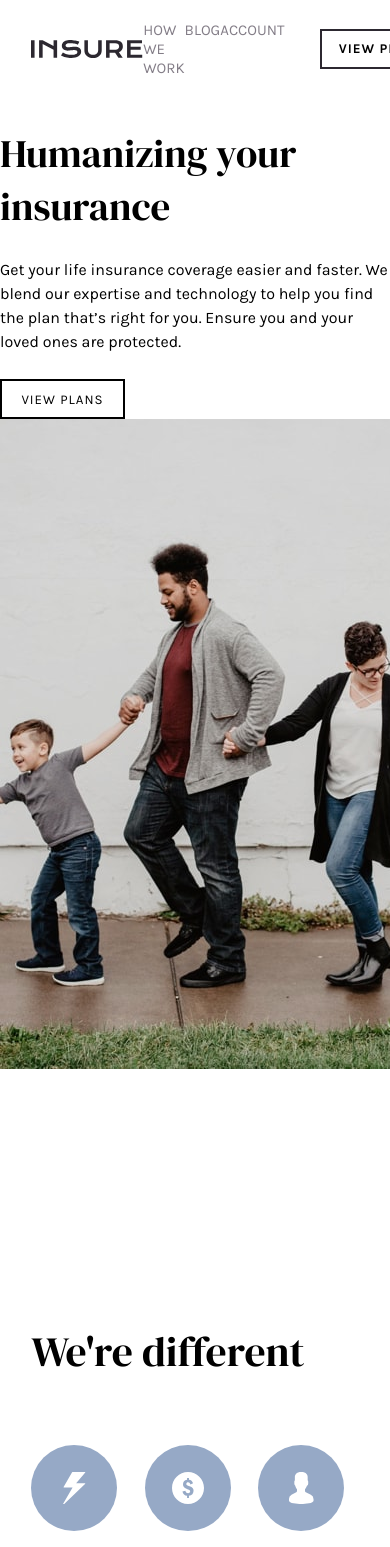
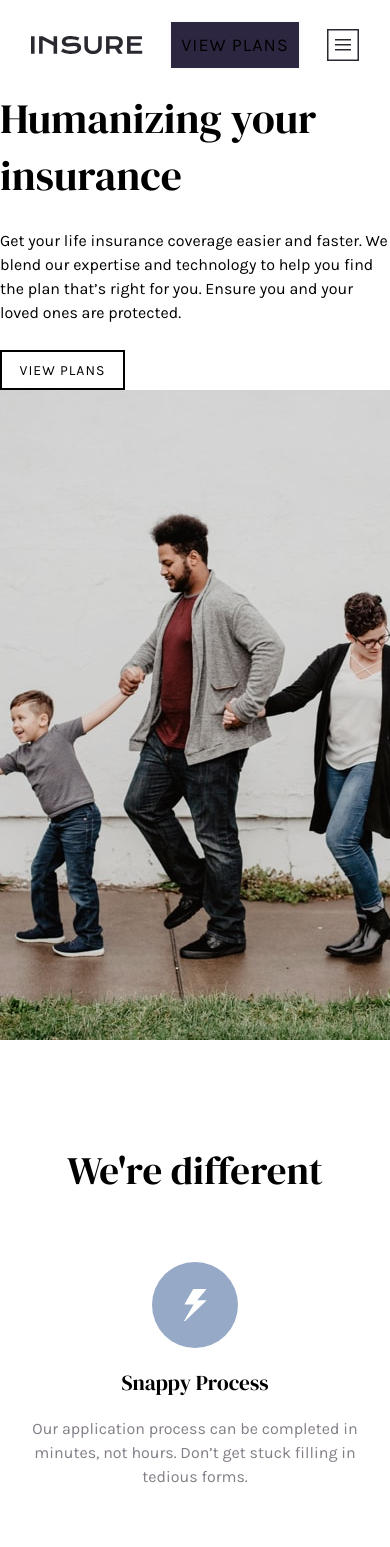
Before and after one commit to Diarrah/FEM-React-Insure, a React (Create React App) app: page / in a window 390 px wide. Shown: the top 1547 px of the page. Built offline with nearby package versions, Linux system fonts and the light colour scheme.

Commit message:
MQs for responsiveness

```diff
--- a/src/styles/_button.scss
+++ b/src/styles/_button.scss
@@ -2,27 +2,50 @@
     cursor: pointer;
     position: relative;
     font-family: inherit;
+    font-size: 14px;
     letter-spacing: 1px;
     text-transform: uppercase;
     border: 2px solid;
     background-color: transparent;
     height: 40px; min-width: 125px;
     padding: 0 10px;
-    transition: .2s;
-    z-index: 5;
+    transition: .35s;
+    z-index: 4;
 
     &:active {
         transform: scale(0.98);
     }
 
+    &:hover {
+        border-radius: 50px;
+    }
+
     &--black {
-        border-color: #2C2830;
+        display: flex;
+        align-items: center;
+        justify-content: center;
+        border-color: $dark-gray;
         font-weight: 700;
 
         &:hover {
-            background-color: #2C2830;
-            border-color: #2C2830;
+            background-color: $dark-gray;
+            border-color: $dark-gray;
             color: $light-gray;
+        }
+
+        @include rwd(710) {
+            background-color: $dark-violet;
+            border-color: $light-gray;
+            font-size: 18px;
+            letter-spacing: 1px;
+            font-weight: normal;
+            height: 50px;
+            transition: .45s;
+
+            &:hover {
+                background-color: $light-gray;
+                color: $dark-violet !important;
+            }
         }
     }
 
--- a/src/styles/_cta.scss
+++ b/src/styles/_cta.scss
@@ -22,4 +22,23 @@
         background-position: right center;
         background-repeat: no-repeat;
     }
+
+    button {
+        width: 140px;
+    }
+
+    @include rwd(650) {
+        flex-direction: column;
+        text-align: center;
+
+        &__heading {
+            max-width: 100%;
+            margin-bottom: 30px;
+        }
+
+        &::after {
+            background-position: top right;
+            background-image: url(../images/bg-pattern-how-we-work-mobile.svg);
+        }
+    }
 }
--- a/src/styles/_different.scss
+++ b/src/styles/_different.scss
@@ -7,12 +7,36 @@
     }
 
     &__heading {
+        position: relative;
         font-size: calc(2.3em + 1.25vw);
+        z-index: 1;
     }
 
     &__card__container {
         @include flex-btwn();
         margin-top: 65px;
+    }
+
+    @include tablet-breakpoint {
+        margin: 117px 8vw 0;
+
+        &__card__container {
+            flex-direction: column;
+        }
+    }
+
+    @include rwd(500) {
+        text-align: center;
+        margin-top: 100px;
+
+        &__line {
+            width: 40%;
+            margin: 0 auto 40px;
+        }
+
+        &__heading {
+            font-size: calc(2em + 1.8vw);
+        }
     }
 }
 
@@ -28,4 +52,26 @@
         color: $dark-grayish-violet;
         line-height: 1.5;
     }
+
+    @include tablet-breakpoint {
+        display: flex;
+        align-items: center;
+        width: 100%;
+        margin-bottom: 40px;
+
+        &:nth-of-type(3) { margin-bottom: 0 }
+
+        &__textbox {
+            margin-left: 40px;
+        }
+    }
+
+    @include rwd(500) {
+        flex-direction: column;
+        margin-bottom: 60px;
+
+        &__textbox {
+            margin-left: 0;
+        }
+    }
 }
--- a/src/styles/_header.scss
+++ b/src/styles/_header.scss
@@ -30,6 +30,7 @@
         width: 45%;
         transform: translateY(100px);
         object-fit: cover;
+        object-position: 92% 50%;
     }
 
     &::after {
@@ -41,4 +42,77 @@
         background-position: top right;
         z-index: 1;
     }
+
+    @include tablet-breakpoint {
+        &__textbox {
+            position: relative;
+            flex: 0 0 60%;
+            margin-top: 55px;
+
+            & > * {
+                position: relative;
+                z-index: 2;
+            }
+        }
+
+        &__line { display: none }
+
+        &__hero__image {
+            transform: translateY(110px) translateX(8vw);
+            object-position: 0% 50%;
+            box-shadow: 2px 0px 0px 10px #7F0000;
+        }
+
+        &::after {
+            background-image: url(../images//bg-pattern-intro-left-mobile.svg);
+            background-position: top left;
+            top: 0; right: 0;
+            z-index: 0;
+        }
+    }
+
+    @include rwd(570) {
+        flex-direction: column-reverse;
+        text-align: center;
+        overflow-y: hidden;
+        padding: 0;
+
+        &__hero__image {
+            box-shadow: none;
+            width: 100%;
+            transform: translateY(0) translateX(0);
+        }
+
+        &__textbox {
+            padding: 0 6vw;
+            margin: 75px 0 100px;
+
+            &::before {
+                content: '';
+                position: absolute;
+                background-image: url(../images/bg-pattern-intro-left-mobile.svg);
+                top: -75px; bottom: 0; left: 0; right: 0;
+                background-repeat: no-repeat;
+                background-position: top left;
+            }
+
+            &::after {
+                content: '';
+                position: absolute;
+                background-image: url(../images/bg-pattern-intro-right-mobile.svg);
+                top: 0; bottom: -245px; left: 0; right: 0;
+                background-repeat: no-repeat;
+                background-position: bottom right;
+            }
+
+            &__heading {
+                margin-top: 0;
+                font-size: calc(2.3em + 1.25vw);;
+            }
+        }
+
+        &::after {
+            display: none;
+        }
+    }
 }
--- a/src/styles/_navbar.scss
+++ b/src/styles/_navbar.scss
@@ -1,28 +1,28 @@
 .navbar {
     @include display-position-align(flex, relative, center);
     justify-content: space-between;
+    background-color: #fff;
     padding: 20px 8vw;
-    background-color: #fff;
+    font-size: 15px;
     z-index: 5;
 
+    &__links {
+        @include display-position-align(flex, relative, center);
+        justify-content: space-between;
+        width: 400px;
+        margin: 0 35px 0 auto;
 
-    &__links {
-        @include flex-btwn();
-        width: 300px;
-        margin: 0 35px 0 auto;
-        color: $dark-grayish-violet;
-
-        li a {
+        li a:not(.btn--black) {
             position: relative;
-            font-size: 15px;
+            color: $dark-grayish-violet;
 
             &:hover {
-                color: #2C2830;
+                color: $dark-gray;
 
                 &::after {
                     content: '';
                     position: absolute;
-                    background: #2C2830;
+                    background: $dark-gray;
                     left: 20%;
                     bottom: -1px;
                     height: 1px; width: 60%;
@@ -44,4 +44,74 @@
 
         .close { display: none }
     }
+
+    @include rwd(710) {
+        font-size: 18px;
+        letter-spacing: 1px;
+
+        &__links {
+            @include display-position-align(flex, absolute, center);
+            flex-direction: column;
+            background-color: $dark-violet;
+            width: 100%; height: calc(100vh - 72px);
+            top: 72px; left: 0;
+            margin-right: 0;
+            padding: 60px 5vw 30vh;
+            transform: translateX(105%);
+            transition: 600ms;
+
+            li {
+                width: 100%;
+                text-align: center;
+
+                a {
+                    color: $light-gray !important;
+
+                    &:not(.btn--black):hover::after {
+                        background: $light-gray;
+                        bottom: -3px;
+                    }
+                }
+            }
+
+            &::after {
+                content: '';
+                position: absolute;
+                bottom: 0; left: 0; right: 0;
+                background-image: url(../images/bg-pattern-mobile-nav.svg);
+                background-repeat: no-repeat;
+                background-size: cover;
+                height: 40%; width: 100%;
+            }
+
+            &.mobile__menu__deployed {
+                transform: translateX(0);
+            }
+        }
+
+        &--mobile {
+            display: flex;
+            align-items: center;
+
+            &.change__icon {
+                border: 1.5px solid $dark-gray;
+                height: 32px; width: 32px;
+
+                .hamburger { display: none }
+                .close {
+                    display: flex;
+                    align-items: center;
+                    justify-content: center;
+                    height: 100%; width: 100%;
+                    padding-left: 1px;
+                    font-size: 12px;
+
+                    &.spin {
+                        transform: rotateZ(360deg);
+                        transition: transform 450ms;
+                    }
+                }
+            }
+        }
+    }
 }
```
